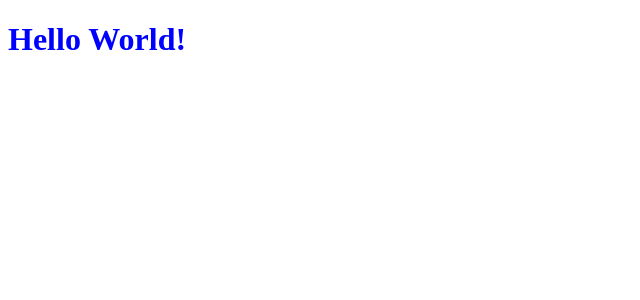
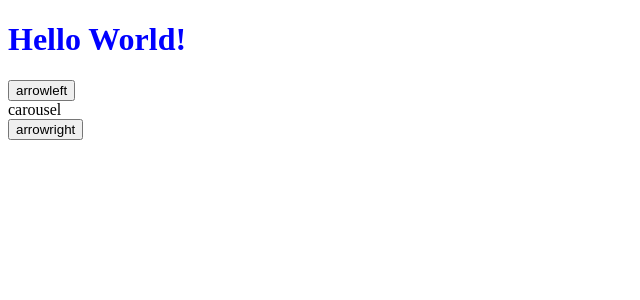
Before and after one commit to s-t-e-v/carousel, a React (Create React App) app: page / in a window 1280 px wide. Shown: the top 300 px of the page, without its empty margins (0-640 px from the left). Built offline with nearby package versions, Linux system fonts and the light colour scheme.

Commit message:
add model + arrow in App.js

```diff
--- a/src/App.js
+++ b/src/App.js
@@ -1,7 +1,37 @@
+
+function Arrowleft() {
+  return (
+    <button className="arrow arrowleft">
+      arrowleft
+    </button>
+  );
+}
+
+function Arrowright() {
+  return (
+    <button className="arrow arrowright">
+      arrowright
+    </button>
+  );
+}
+
+function Carousel() {
+  return (
+    <>
+      <Arrowleft/>
+      <div className="carousel">
+        carousel
+      </div>
+      <Arrowright/>
+    </>
+  );
+}
+
 export default function App() {
   return (
     <>
       <h1>Hello World!</h1>
+      <Carousel />
     </>
   );
 }
```
Also changed, not shown: design/model.png (added).
